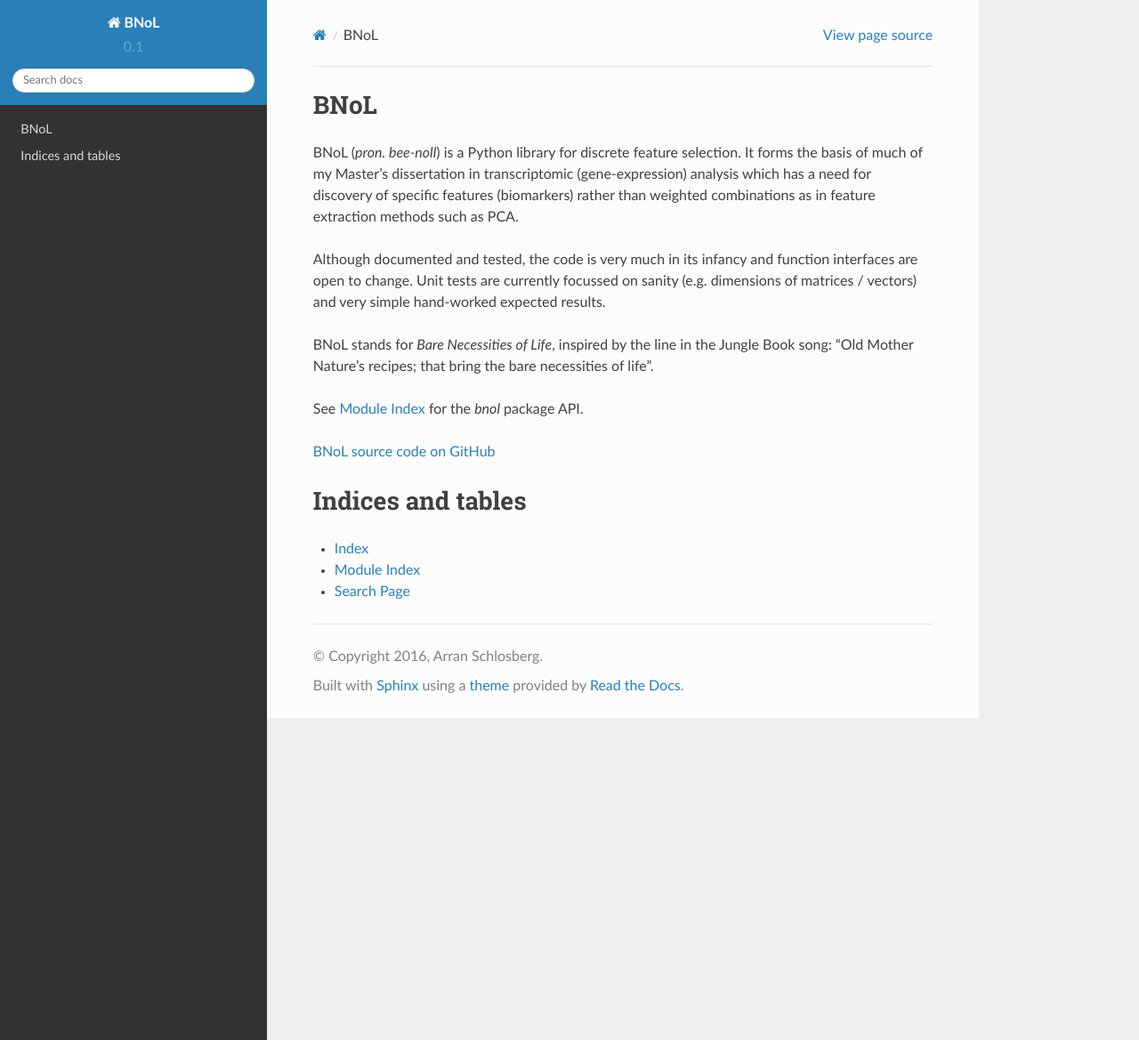
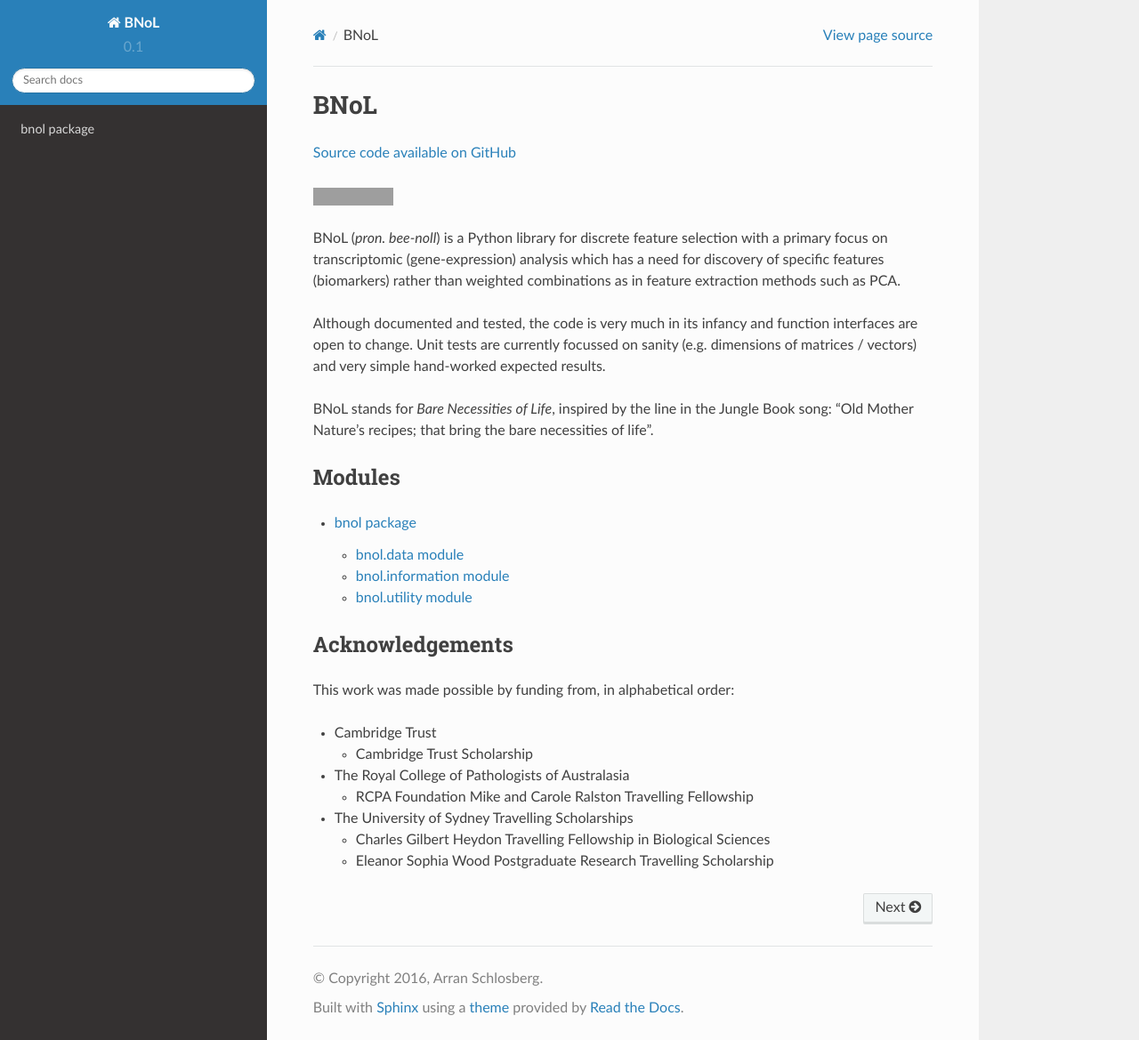
Before and after one commit to aschlosberg/BNoL, a Sphinx documentation site: the page built from docs/source/index.rst, in a window 1280 px wide and 1169 px high. Shown: the whole window at 89% size. Built offline with Sphinx 7.4.7 and the Read the Docs theme 2.0.0, drawn with Linux system fonts in a browser that asks for light colours; grey boxes are pictures that could not be loaded.

Commit message:
Fixed documentation TOC, added funding acknowledgement, and simplified root README to link to ReadTheDocs.

```diff
--- a/docs/source/index.rst
+++ b/docs/source/index.rst
@@ -6,23 +6,42 @@
 BNoL
 ====
 
-BNoL (*pron. bee-noll*) is a Python library for discrete feature selection. It forms the basis of much of my Master's dissertation in transcriptomic (gene-expression) analysis which has a need for discovery of specific features (biomarkers) rather than weighted combinations as in feature extraction methods such as PCA.
+`Source code available on GitHub <https://github.com/aschlosberg/BNoL>`_
+
+|TravisBuildStatus|_
+
+.. |TravisBuildStatus| image:: https://travis-ci.org/aschlosberg/BNoL.svg?branch=master
+    :alt: Build Status
+.. _TravisBuildStatus: https://travis-ci.org/aschlosberg/BNoL
+
+BNoL (*pron. bee-noll*) is a Python library for discrete feature selection with a primary focus on transcriptomic (gene-expression) analysis which has a need for discovery of specific features (biomarkers) rather than weighted combinations as in feature extraction methods such as PCA.
 
 Although documented and tested, the code is very much in its infancy and function interfaces are open to change. Unit tests are currently focussed on sanity (e.g. dimensions of matrices / vectors) and very simple hand-worked expected results.
 
 BNoL stands for *Bare Necessities of Life*, inspired by the line in the Jungle Book song: "Old Mother Nature's recipes; that bring the bare necessities of life".
 
-See :ref:`modindex` for the *bnol* package API.
-
-`BNoL source code on GitHub <https://github.com/aschlosberg/BNoL>`_
+Modules
+-------
 
 .. toctree::
    :maxdepth: 2
 
+   bnol
 
-Indices and tables
-==================
+Acknowledgements
+----------------
 
-* :ref:`genindex`
-* :ref:`modindex`
-* :ref:`search`
+This work was made possible by funding from, in alphabetical order:
+
+* Cambridge Trust
+
+  - Cambridge Trust Scholarship
+
+* The Royal College of Pathologists of Australasia
+
+  - RCPA Foundation Mike and Carole Ralston Travelling Fellowship
+
+* The University of Sydney Travelling Scholarships
+
+  - Charles Gilbert Heydon Travelling Fellowship in Biological Sciences
+  - Eleanor Sophia Wood Postgraduate Research Travelling Scholarship
--- a/docs/source/modules.rst
+++ b/docs/source/modules.rst
@@ -3,5 +3,4 @@ bnol
 
 .. toctree::
    :maxdepth: 4
-
-   bnol
+   self
```
Also changed, not shown: README.md (+2 -6 lines), docs/source/bnol.rst (+0 -12 lines).
